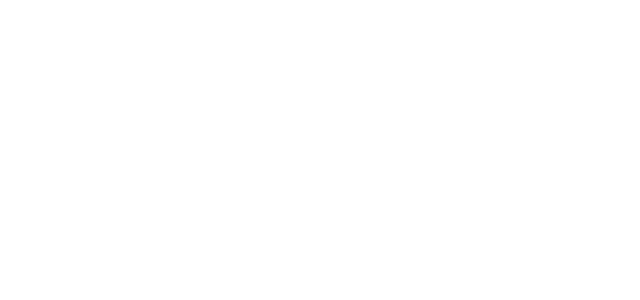
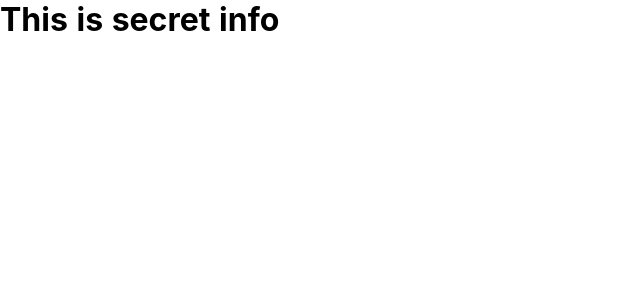
Before and after one commit to o-xian999/NuxtFirebase, a Nuxt app: page /secret in a window 1280 px wide. Before the commit this address had no page. Shown: the top 300 px of the page, without its empty margins (0-640 px from the left). Built offline with nearby package versions, Linux system fonts and the light colour scheme.

Commit message:
Make secret.vue

```diff
--- /dev/null
+++ b/pages/secret.vue
@@ -0,0 +1,15 @@
+<template>
+  <div>
+    <h1>This is secret info</h1>
+  </div>
+</template>
+
+<script>
+  export default {
+
+  }
+</script>
+
+<style lang="scss" scoped>
+
+</style>
```
